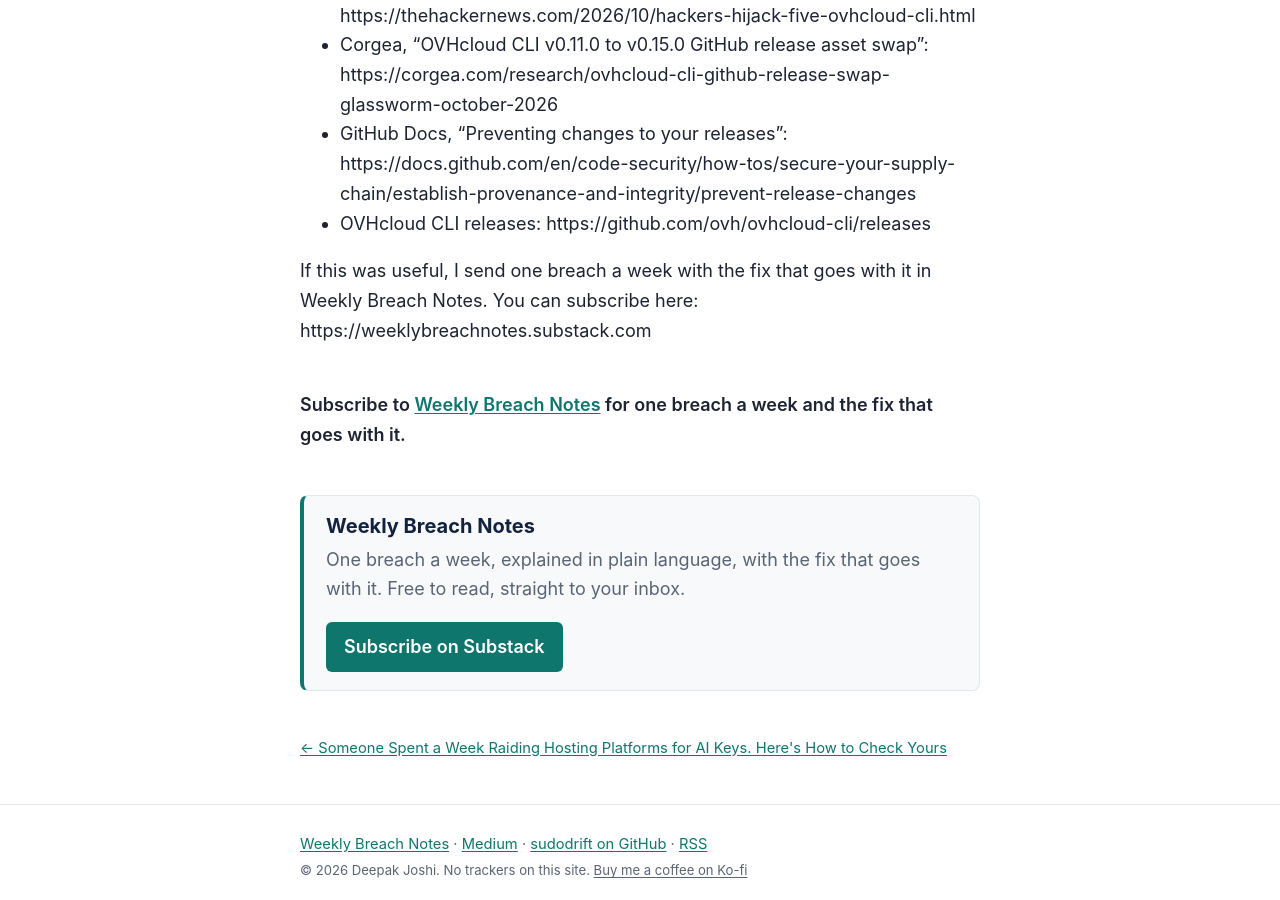
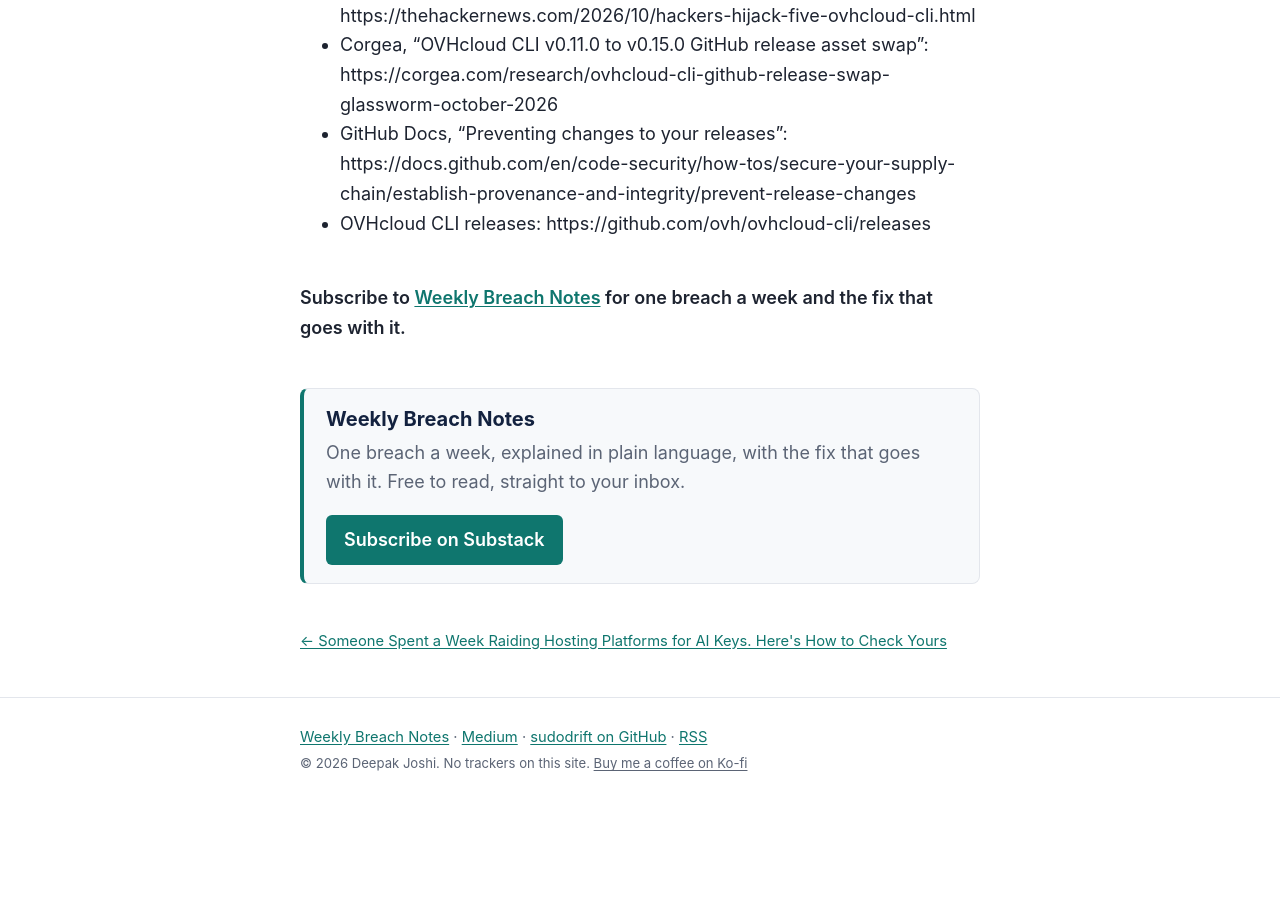
Before and after one commit to sudodrift/sudodrift.github.io, a Jekyll site: the page built from _posts/2026-10-26-ovhcloud-cli-swap.md, in a window 1280 px wide and 900 px high, scrolled down 10303 px. Built offline with Jekyll 4.4.1, drawn with Linux system fonts in a browser that asks for light colours; after the commit the page ends 11111 px from its top, so only the background shows below that.

Commit message:
Drop duplicate subscribe lines

```diff
--- a/_posts/2026-10-26-ovhcloud-cli-swap.md
+++ b/_posts/2026-10-26-ovhcloud-cli-swap.md
@@ -205,5 +205,3 @@
 - Corgea, "OVHcloud CLI v0.11.0 to v0.15.0 GitHub release asset swap": https://corgea.com/research/ovhcloud-cli-github-release-swap-glassworm-october-2026
 - GitHub Docs, "Preventing changes to your releases": https://docs.github.com/en/code-security/how-tos/secure-your-supply-chain/establish-provenance-and-integrity/prevent-release-changes
 - OVHcloud CLI releases: https://github.com/ovh/ovhcloud-cli/releases
-
-If this was useful, I send one breach a week with the fix that goes with it in Weekly Breach Notes. You can subscribe here: https://weeklybreachnotes.substack.com
```
Also changed, not shown: _posts/2026-10-25-ai-keys-hosting-platforms.md (+0 -1 lines).
